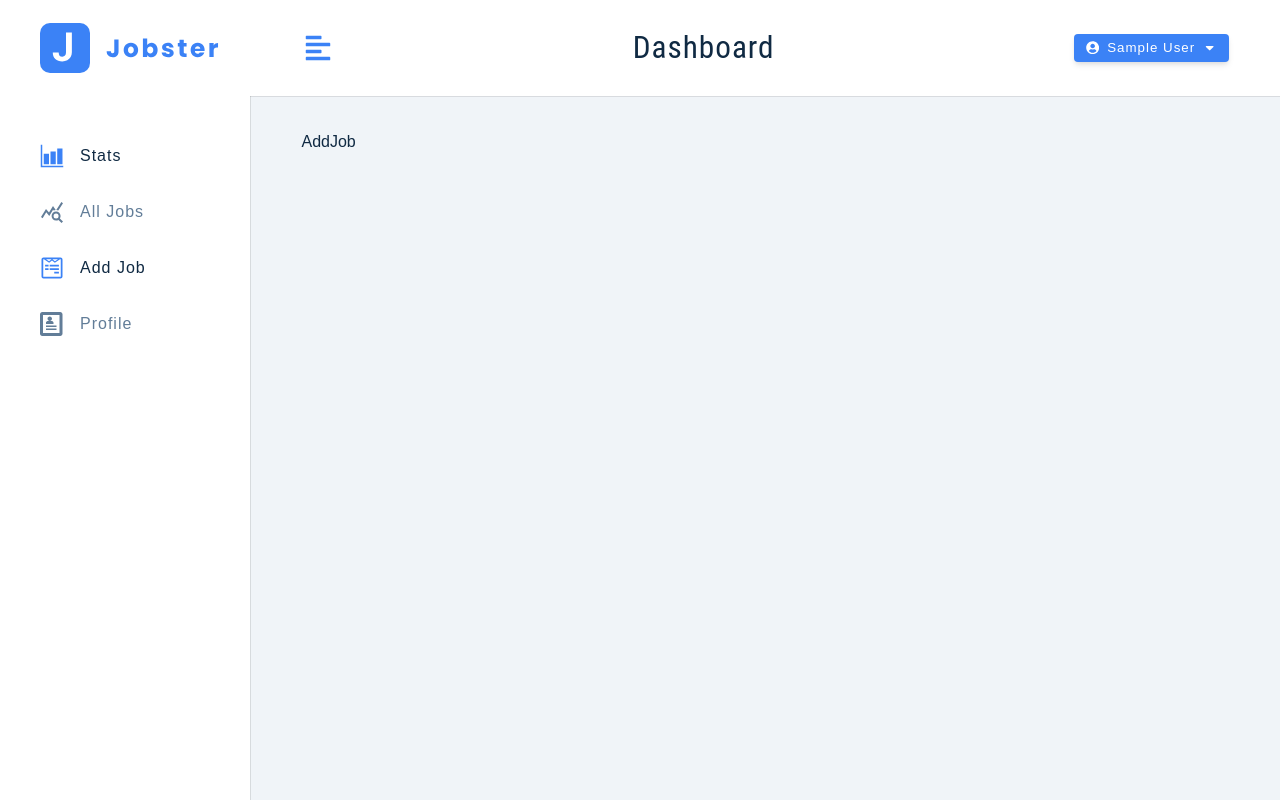
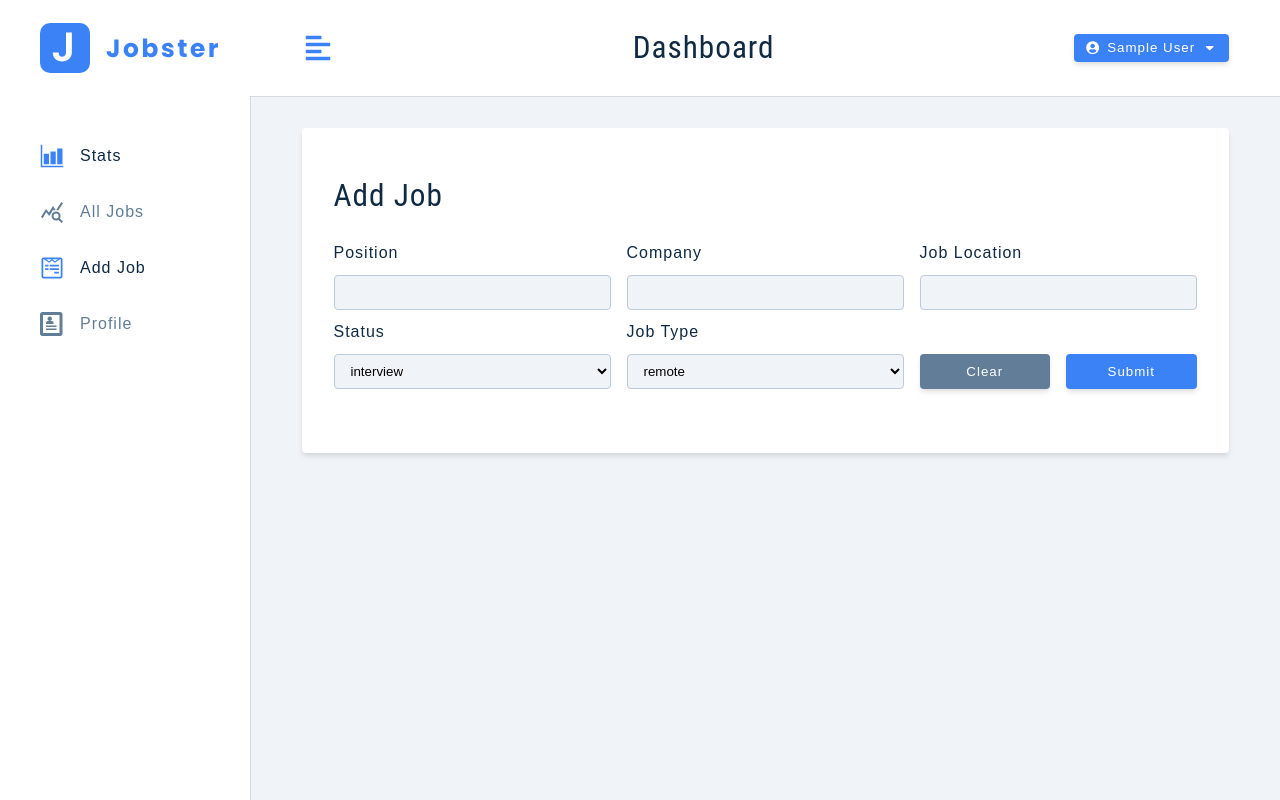
Before and after one commit to kaitcham/jobster, a React (Create React App) app: page /dashboard/add-job in a window 1280 px wide. Built offline with nearby package versions, Linux system fonts and the light colour scheme; sample sign-in values are in the browser's storage.

Commit message:
AddJob page set up

```diff
--- a/src/pages/dashboard/AddJob.js
+++ b/src/pages/dashboard/AddJob.js
@@ -1,7 +1,99 @@
 import React from 'react';
+import { toast } from 'react-toastify';
+import { useSelector, useDispatch } from 'react-redux';
+import FormRow from '../../utils/FormRow';
+import FormSelect from '../../utils/FormSelect';
+import Wrapper from '../../assets/wrappers/DashboardFormPage';
 
 const AddJob = () => {
-  return <div>AddJob</div>;
+  const {
+    isLoading,
+    position,
+    company,
+    jobLocation,
+    jobType,
+    jobTypeOptions,
+    status,
+    statusOptions,
+    isEditing,
+    editJobId,
+  } = useSelector((store) => store.job);
+  const dispatch = useDispatch();
+
+  const handleSubmit = (e) => {
+    e.preventDefault();
+
+    if (!position || !company || !jobLocation) {
+      toast.error('Please Fill Out All Fields');
+      return;
+    }
+  };
+  const handleJobInput = (e) => {
+    const name = e.target.name;
+    const value = e.target.value;
+  };
+
+  return (
+    <Wrapper>
+      <form className="form">
+        <h3>{isEditing ? 'edit job' : 'add job'}</h3>
+
+        <div className="form-center">
+          <FormRow
+            type="text"
+            name="position"
+            value={position}
+            handleChange={handleJobInput}
+          />
+          <FormRow
+            type="text"
+            name="company"
+            value={company}
+            handleChange={handleJobInput}
+          />
+          <FormRow
+            type="text"
+            labelText="job location"
+            name="jobLocation"
+            value={jobLocation}
+            handleChange={handleJobInput}
+          />
+          <FormSelect
+            name="status"
+            value={status}
+            handleJobInput={handleJobInput}
+            arrayData={statusOptions}
+          />
+          <FormSelect
+            name="jobType"
+            labelText="Job Type"
+            value={jobType}
+            handleJobInput={handleJobInput}
+            arrayData={jobTypeOptions}
+          />
+
+          {/* btn container */}
+          <div className="btn-container">
+            <button
+              type="button"
+              className="btn btn-block clear-btn"
+              onClick={() => console.log('clear values')}
+            >
+              clear
+            </button>
+            <button
+              type="submit"
+              className="btn btn-block submit-btn"
+              onClick={handleSubmit}
+              disabled={isLoading}
+            >
+              submit
+            </button>
+          </div>
+        </div>
+      </form>
+    </Wrapper>
+  );
 };
 
 export default AddJob;
```
